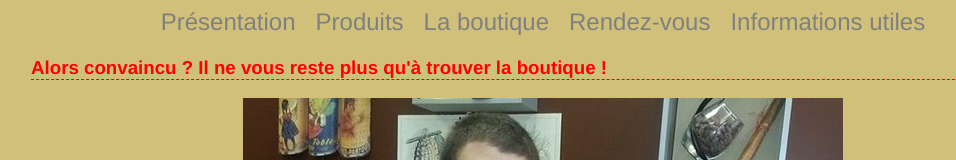
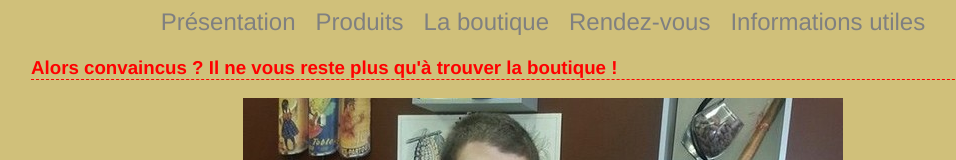
Before and after one commit to Olivia-t/Jordan, a plain HTML site: page info.html in a window 1280 px wide. Shown: the top 160 px of the page, without its empty margins (97-1053 px from the left). Drawn offline with Linux system fonts and the light colour scheme.

Commit message:
Correction orthographe

```diff
--- a/info.html
+++ b/info.html
@@ -18,7 +18,7 @@
 
 </div>
 <div id="second">
-<h3>Alors convaincu ? Il ne vous reste plus qu'à trouver la boutique !</h3>
+<h3>Alors convaincus ? Il ne vous reste plus qu'à trouver la boutique !</h3>
 
 <center><img src="images/Jordan.jpg" alt"Jordan"/></center>
 
```
